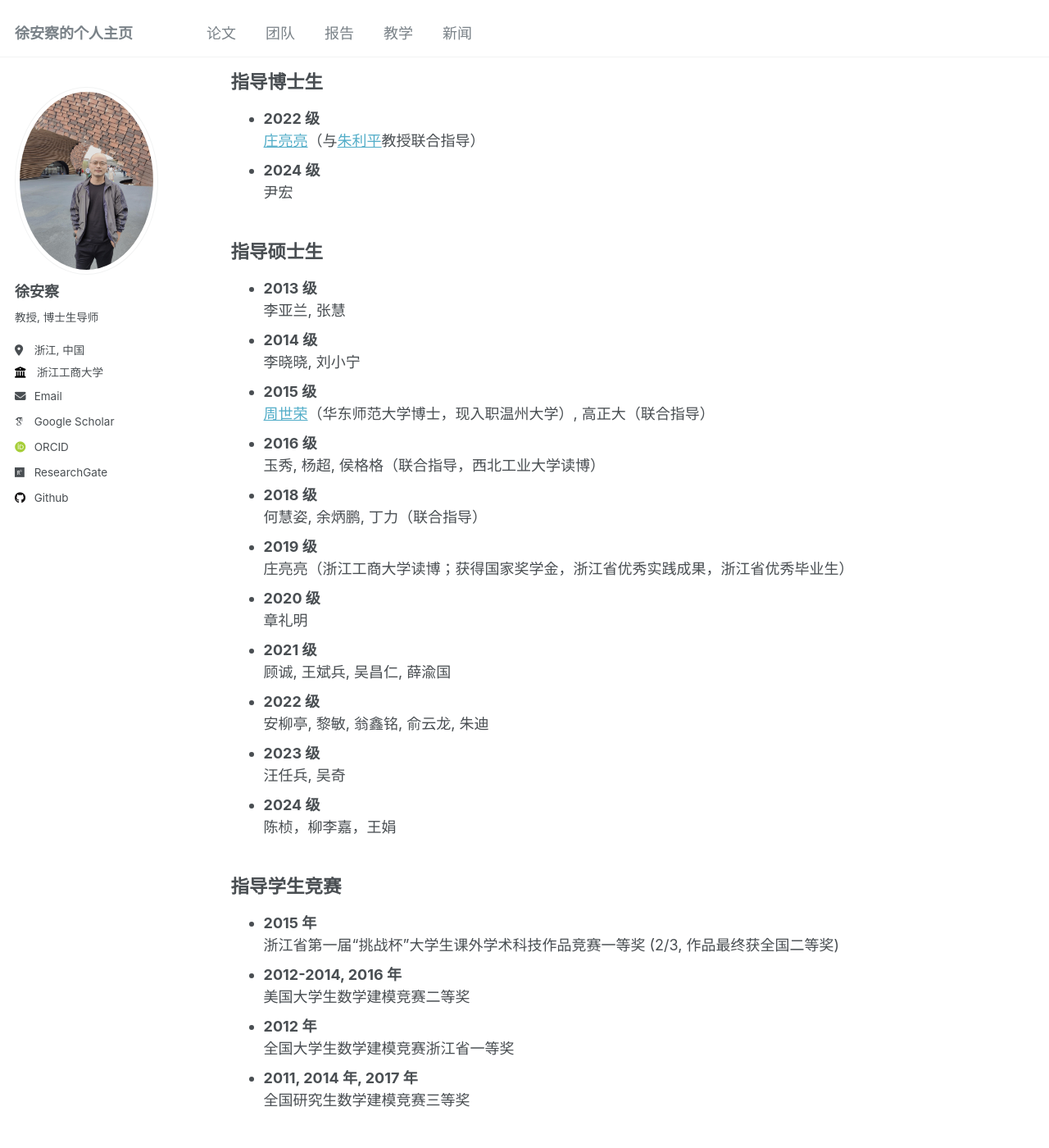
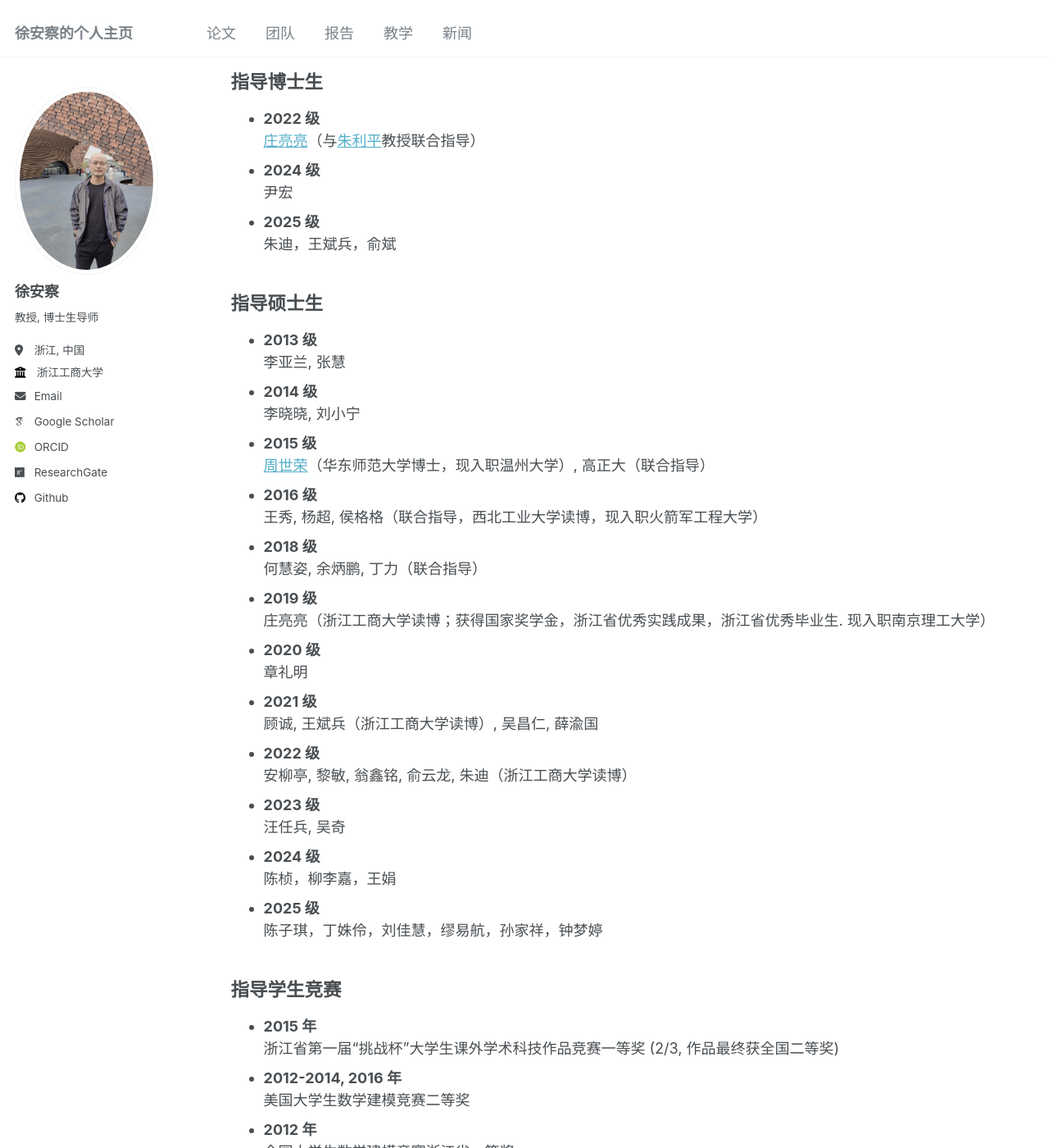
Before and after one commit to XU-ANCHA/XU-ANCHA.github.io, a Jekyll site: the page built from _pages/portfolio.md, in a window 1280 px wide and 1400 px high, scrolled down 632 px. Shown: the whole window at 82% size. Built offline with Jekyll 4.4.1, drawn with Linux system fonts in a browser that asks for light colours; some web fonts are replaced.

Commit message:
Update portfolio.md

```diff
--- a/_pages/portfolio.md
+++ b/_pages/portfolio.md
@@ -25,6 +25,8 @@ author_profile: true
   [庄亮亮](https://zll-blog.netlify.app/)（与[朱利平](http://isbd.ruc.edu.cn/sztd/1300f3797f4e477789514056a51c9dfa.htm)教授联合指导）
 - **2024 级**
   尹宏
+- **2025 级**
+  朱迪，王斌兵，俞斌
 
 ## 指导硕士生
 
@@ -35,21 +37,23 @@ author_profile: true
 - **2015 级**
   [周世荣](https://slxy.wzu.edu.cn/zsr.pdf)（华东师范大学博士，现入职温州大学）, 高正大（联合指导）
 - **2016 级**
-  玉秀, 杨超, 侯格格（联合指导，西北工业大学读博）
+  王秀, 杨超, 侯格格（联合指导，西北工业大学读博，现入职火箭军工程大学）
 - **2018 级**
   何慧姿, 余炳鹏, 丁力（联合指导）
 - **2019 级**
-  庄亮亮（浙江工商大学读博；获得国家奖学金，浙江省优秀实践成果，浙江省优秀毕业生）
+  庄亮亮（浙江工商大学读博；获得国家奖学金，浙江省优秀实践成果，浙江省优秀毕业生. 现入职南京理工大学）
 - **2020 级**
   章礼明
 - **2021 级**
-  顾诚, 王斌兵, 吴昌仁, 薛渝国
+  顾诚, 王斌兵（浙江工商大学读博）, 吴昌仁, 薛渝国
 - **2022 级**
-  安柳亭, 黎敏, 翁鑫铭, 俞云龙, 朱迪
+  安柳亭, 黎敏, 翁鑫铭, 俞云龙, 朱迪（浙江工商大学读博）
 - **2023 级**
   汪任兵, 吴奇
 - **2024 级**
   陈桢，柳李嘉，王娟
+- **2025 级**
+  陈子琪，丁姝伶，刘佳慧，缪易航，孙家祥，钟梦婷
 
 ## 指导学生竞赛
 
```
